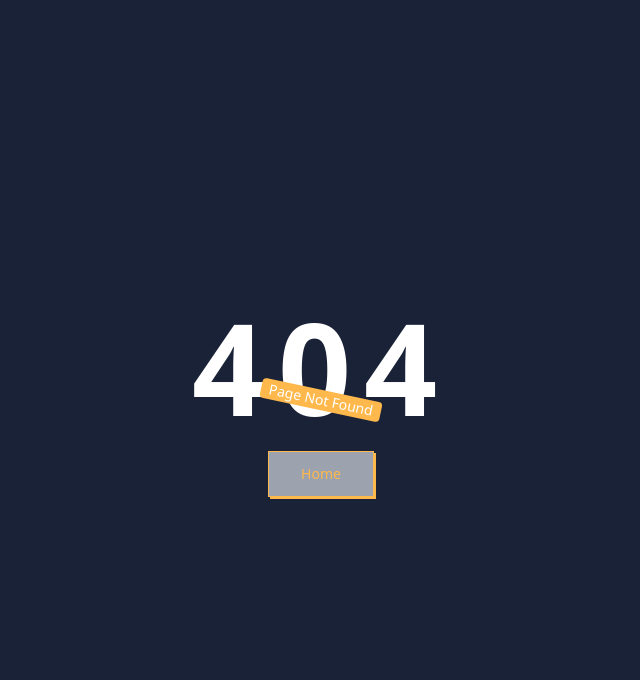
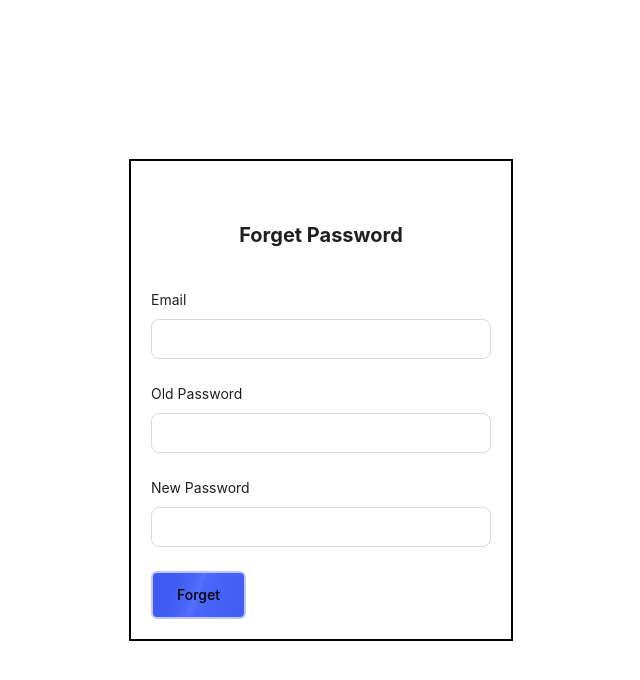
Before and after one commit to tansim12/Car-Rental-Client-A5, a React (Vite) app: page /forget-password in a window 1280 px wide. Before the commit this address had no page. Shown: the top 680 px of the page, without its empty margins (319-959 px from the left). Built offline with nearby package versions, Linux system fonts and the light colour scheme.

Commit message:
forget password done

```diff
--- a/src/Redux/Feature/Auth/authApi.ts
+++ b/src/Redux/Feature/Auth/authApi.ts
@@ -14,9 +14,7 @@ const authApi = baseApi.injectEndpoints({
       },
     }),
     register: builder.mutation({
-
       query: (userInfo) => {
-        console.log(userInfo);
         return {
           url: "/auth/signup",
           method: "POST",
@@ -24,8 +22,17 @@ const authApi = baseApi.injectEndpoints({
         };
       },
     }),
+    forgetPassword: builder.mutation({
+      query: (body) => {
+        return {
+          url: "/auth/forget-password",
+          method: "POST",
+          body: body,
+        };
+      },
+    }),
 
   }),
 });
 
-export const { useLoginMutation, useRegisterMutation } = authApi;
+export const { useLoginMutation, useRegisterMutation, useForgetPasswordMutation } = authApi;
--- /dev/null
+++ b/src/Schemas/forgetPasswordSchema.ts
@@ -0,0 +1,12 @@
+import { z } from "zod";
+
+export const forgetPasswordSchemaZod = z.object({
+  email: z
+    .string()
+    .email({ message: "Email must be a valid email" })
+    .nonempty({ message: "Email is required" }),
+  oldPassword: z.string({
+    required_error: "Old password is required",
+  }),
+  newPassword: z.string({ required_error: "Password is required" }),
+});
--- a/src/pages/Auth/Login.tsx
+++ b/src/pages/Auth/Login.tsx
@@ -71,21 +71,14 @@ const Login = () => {
                   Keep me signed in
                 </label>
               </div>
-              {/* <button className="inline-flex h-10 w-full items-center justify-center rounded-md bg-primary px-4 py-2 text-sm font-medium uppercase  hover:bg-white text-black hover:transition-all">
-                Submit
 
-              </button> */}
-              {/* <ButtonBackgroundShine
-                name="Create Account"
-                width="full"
-              /> */}
               <CustomOutlineButton name="Login" customCss="w-full"  textColor="black" isTransParent={false} />
             </CustomForm>
             <p className="mt-6 flex gap-1 text-sm text-white">
               Did you
-              <a className="text-sky-500 underline" href="#">
+              <span onClick={()=>navigate("/forget-password")} className="text-sky-500 underline cursor-pointer" >
                 forget your password?
-              </a>
+              </span>
             </p>
           </div>
           {/* Right side content */}
--- /dev/null
+++ b/src/pages/Forgat Password/ForgetPassword.tsx
@@ -0,0 +1,58 @@
+import { FieldValues, SubmitHandler } from "react-hook-form";
+import CustomForm from "../../components/From/CustomForm";
+import CustomInput from "../../components/From/CustomInput";
+import { useForgetPasswordMutation } from "../../Redux/Feature/Auth/authApi";
+import { handleApiError } from "../../utils/handleApiError";
+import toast from "react-hot-toast";
+import { useNavigate } from "react-router-dom";
+import ButtonBackgroundShine from "../../components/ui/Button/ButtonBackgroundShine";
+import { zodResolver } from "@hookform/resolvers/zod";
+import { forgetPasswordSchemaZod } from "../../Schemas/forgetPasswordSchema";
+
+const ForgetPassword = () => {
+  const navigate = useNavigate();
+  const [forgetPassword] = useForgetPasswordMutation();
+
+  const onSubmit: SubmitHandler<FieldValues> = async (data) => {
+    const toastId = toast.loading("Forget ....");
+    try {
+      const res = await forgetPassword(data).unwrap();
+      if (res?.success) {
+        navigate("/login");
+        toast.success("Forget Password Done", { id: toastId, duration: 3000 });
+      }
+    } catch (error) {
+      handleApiError(error, toastId);
+    }
+  };
+  return (
+    <div className="flex justify-center items-center w-full h-screen  ">
+      <div className="border-2 border-black p-5 min-w-96">
+        <CustomForm
+          onSubmit={onSubmit}
+          resolver={zodResolver(forgetPasswordSchemaZod)}
+        >
+          <div className="text-xl font-bold text-center my-10">
+            Forget Password
+          </div>
+          <div>
+            <CustomInput name="email" label="Email" type="text" />
+            <CustomInput
+              name="oldPassword"
+              label="Old Password"
+              type="text"
+            />
+            <CustomInput
+              name="newPassword"
+              label="New Password"
+              type="text"
+            />
+          </div>
+          <ButtonBackgroundShine name="Forget" />
+        </CustomForm>
+      </div>
+    </div>
+  );
+};
+
+export default ForgetPassword;
--- a/src/routes/router.tsx
+++ b/src/routes/router.tsx
@@ -17,6 +17,7 @@ import PaymentFailed from "../pages/Payment pages/PaymentFailed";
 import ProfilePage from "../pages/Profile/ProfilePage";
 import EditProfilePage from "../pages/Profile/EditProfilePage";
 import BothPrivateRoute from "./BothPrivateRoute";
+import ForgetPassword from "../pages/Forgat Password/ForgetPassword";
 export const router = createBrowserRouter([
   {
     path: "/",
@@ -101,6 +102,11 @@ export const router = createBrowserRouter([
     errorElement: <NoFoundPage />,
   },
   {
+    path: "/forget-password",
+    element: <ForgetPassword />,
+    errorElement: <NoFoundPage />,
+  },
+  {
     path: "/register",
     element: <Register />,
     errorElement: <NoFoundPage />,
```
